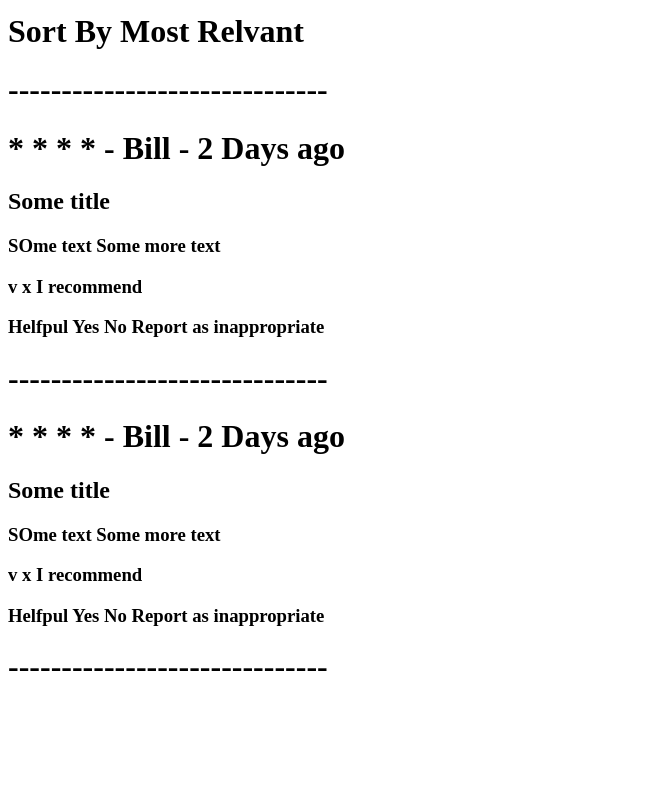
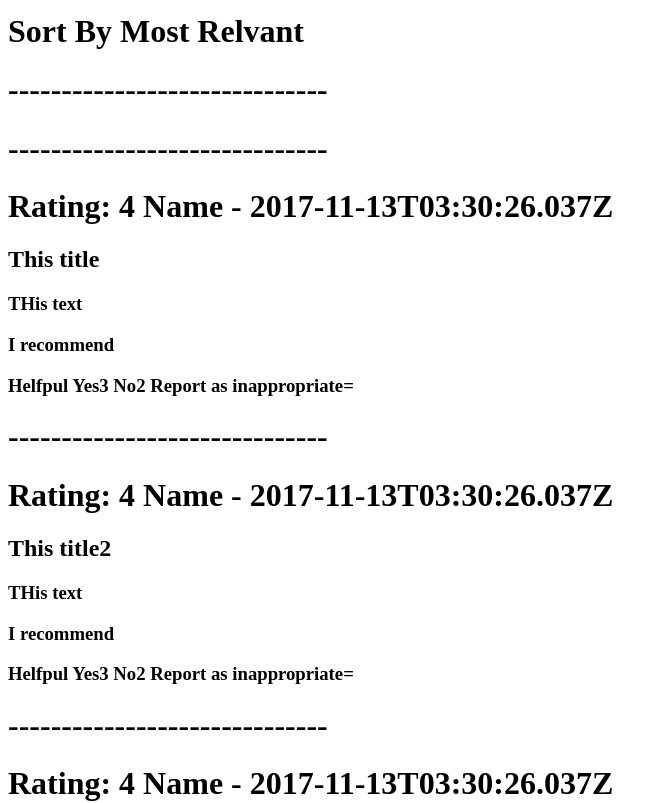
Before and after one commit to bearei/fec4-reviews, a React app: page / in a window 1280 px wide. Shown: the part 680-1483 px from the top of the page, without its empty margins (0-667 px from the left). Before the commit the page ends 1387 px from the top, so only its background shows below. Built offline with nearby package versions, Linux system fonts and the light colour scheme; the HTML template or start-up script is replaced by a standard one.

Commit message:
Refactored ReviewList to display ReviewListItem

```diff
--- a/client/src/components/ReviewList.jsx
+++ b/client/src/components/ReviewList.jsx
@@ -1,25 +1,12 @@
 import React from 'react'
+import ReviewListItem from './ReviewListItem.jsx';
 
 const ReviewList = (props) => (
   <div>
     <div id='reviews'>
-      <div id='review'>
-        <h1>* * * * - Bill - 2 Days ago</h1>
-        <h2>Some title</h2>
-        <h3>SOme text Some more text</h3>
-        <h3> v x I recommend</h3>
-        <h3>Helfpul Yes No Report as inappropriate</h3>
+      <h1>------------------------------</h1>
+      {props.reviews.map((review, index) => <ReviewListItem review={review} key={index} />)}
       </div>
-      <h1>------------------------------</h1>
-      <div id='review'>
-        <h1>* * * * - Bill - 2 Days ago</h1>
-        <h2>Some title</h2>
-        <h3>SOme text Some more text</h3>
-        <h3> v x I recommend</h3>
-        <h3>Helfpul Yes No Report as inappropriate</h3>
-      </div>
-    </div>
-    <h1>------------------------------</h1>
   </div>
 )
 
--- /dev/null
+++ b/client/src/components/ReviewListItem.jsx
@@ -0,0 +1,16 @@
+import React from 'react';
+
+const ReviewListItem = (props) => (
+  <div>
+    <div id='review'>
+        <h1>Rating: {props.review.rating} {props.review.name} - {props.review.createdAt}</h1>
+        <h2>{props.review.title}</h2>
+        <h3>{props.review.text}</h3>
+        <h3> {props.review.recommend} I recommend</h3>
+        <h3>Helfpul Yes{props.review.helpful} No{props.review.notHelpful} Report as inappropriate={props.review.innapropriate}</h3>
+      </div>
+      <h1>------------------------------</h1>
+  </div>
+)
+
+export default ReviewListItem;
--- a/client/src/index.jsx
+++ b/client/src/index.jsx
@@ -7,8 +7,14 @@ class App extends React.Component {
   constructor(props) {
     super(props);
     this.state = {
+      reviews: []
+    };
+  }
+
+  componentDidMount() {
+    this.setState({
       reviews: sampleReviews
-    };
+    })
   }
 
   render() {
```
